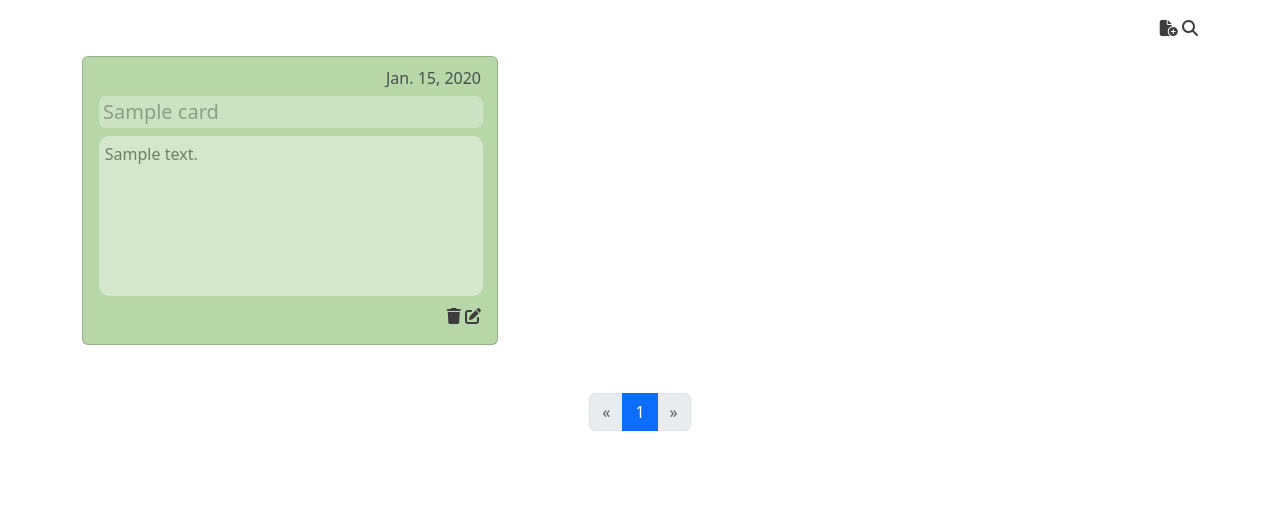
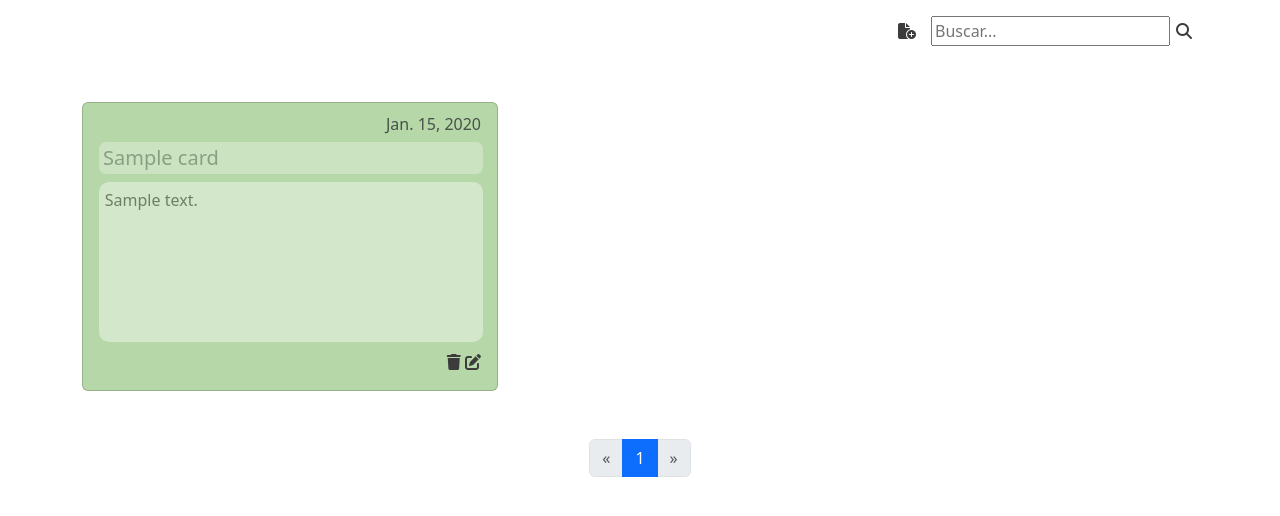
Before and after one commit to SlLVlNHA/EQUIPO4DI, a Django app: page /tablero/cards/ in a window 1280 px wide. Shown: the part 69-585 px from the top of the page. Run offline with Django 5.2, Linux system fonts and the light colour scheme; tables that the repository leaves empty hold one stand-in row (values such as "Sample post"); some libraries are stand-ins or nearby versions.

Commit message:
Búsqueda por título y contenido

```diff
--- a/cards/templates/cards/card_list.html
+++ b/cards/templates/cards/card_list.html
@@ -1,9 +1,15 @@
 {% extends 'base.html' %}
 {% load static %}
 {% block content %}
-<div class="mt-3" style="float:right">
-  <a href="#"  style="color:rgb(61, 60, 60);"><i class="fa-solid fa-file-circle-plus"></i></a>
-  <a href="#" class="ml-3" style="color:rgb(60, 60, 60)"><i class="fa-solid fa-magnifying-glass"></i></a>
+<div class="mt-3" style="display: flex; align-items: center; justify-content: flex-end;">
+  <a href="#" style="color:rgb(61, 60, 60); margin-right: 15px;"><i class="fa-solid fa-file-circle-plus"></i></a>
+  <form action="{% url 'search_blogs' %}" method="get" style="display: flex; align-items: center;">
+    {% csrf_token %}
+    <input type="text" name="q" placeholder="Buscar...">
+    <button type="submit" style="border: none; background: none; cursor: pointer;">
+      <i class="fa-solid fa-magnifying-glass" style="color:rgb(60, 60, 60);"></i>
+    </button>
+  </form>
 </div>
 <br>
   <div class="row mt-3">
--- a/cards/urls.py
+++ b/cards/urls.py
@@ -5,4 +5,5 @@ urlpatterns = [
     path('cards/',views.CardListView.as_view(),name='tablero'),
     path('cards/<int:pk>',views.CardDetailView.as_view()),
     path('cards/<int:pk>/delete/', views.CardDeleteView.as_view(), name='delete_card'), #Abraham
+    path('search-blogs/',views.BlogSearchView.as_view(), name='search_blogs'), #Mau
 ]
--- a/cards/views.py
+++ b/cards/views.py
@@ -1,6 +1,6 @@
 from django.shortcuts import render
 from .models import Card
-
+from django.db.models import Q
 from django.views import View
 from django.views.generic import ListView, DetailView, DeleteView
 
@@ -18,3 +18,19 @@ class CardDeleteView(DeleteView):
     model = Card
     success_url = '/tablero/cards/'  # URL a la que se redirigirá después de eliminar correctamente la nota
     template_name = 'cards/delete_card.html'  # Plantilla que se utilizará para mostrar la confirmación de eliminación
+
+#Mau
+class BlogSearchView(ListView):
+    model = Card
+    template_name = 'card_list.html'
+    context_object_name = 'cards'
+    paginate_by = 6
+
+    def get_queryset(self):
+        queryset = super().get_queryset()
+        query = self.request.GET.get('q')
+
+        if query:
+            queryset = queryset.filter(Q(title__icontains=query) | Q(content__icontains=query))
+
+        return queryset
```
